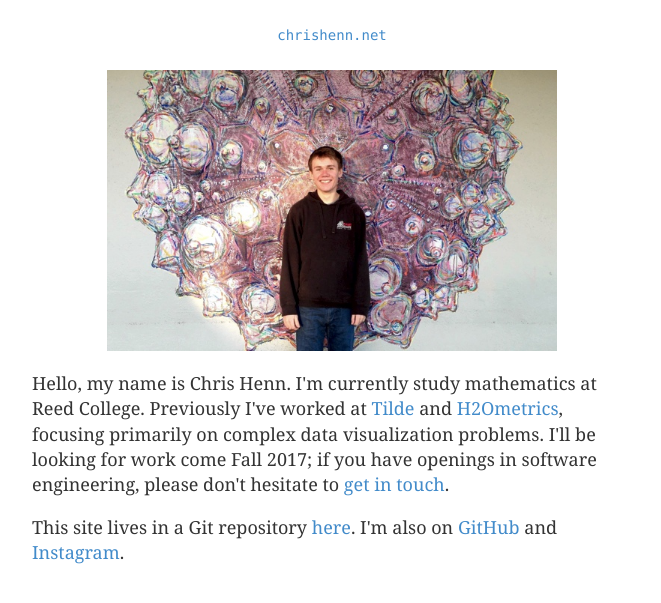
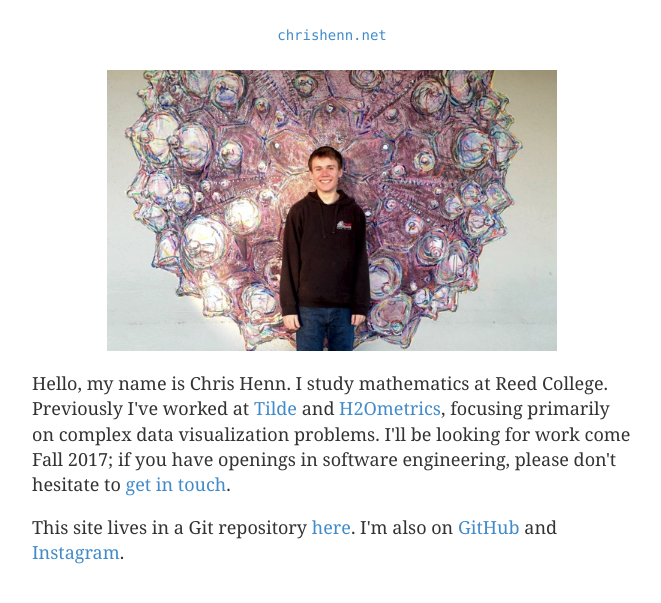
Before and after one commit to chnn/chrishenn-net, a Jekyll site: the page built from about.markdown, in a window 1280 px wide. Shown: the top 603 px of the page, without its empty margins (308-969 px from the left). Built offline with Jekyll 4.4.1, drawn with Linux system fonts in a browser that asks for light colours.

Commit message:
Fix typo

```diff
--- a/about.markdown
+++ b/about.markdown
@@ -5,6 +5,6 @@
 
 <div class="about-page">
   <img src="{{ site.baseurl }}/assets/images/me.jpg" class="me">
-  <p>Hello, my name is Chris Henn. I'm currently study mathematics at Reed College. Previously I've worked at <a href="http://www.tilde.io/">Tilde</a> and <a href="http://www.h2ometrics.com/">H2Ometrics</a>, focusing primarily on complex data visualization problems. I'll be looking for work come Fall 2017; if you have openings in software engineering, please don't hesitate to <a href="mailto:chris@chrishenn.net">get in touch</a>.</p>
+  <p>Hello, my name is Chris Henn. I study mathematics at Reed College. Previously I've worked at <a href="http://www.tilde.io/">Tilde</a> and <a href="http://www.h2ometrics.com/">H2Ometrics</a>, focusing primarily on complex data visualization problems. I'll be looking for work come Fall 2017; if you have openings in software engineering, please don't hesitate to <a href="mailto:chris@chrishenn.net">get in touch</a>.</p>
   <p>This site lives in a Git repository <a href="https://github.com/chnn/chnn.github.io">here</a>. I'm also on <a href="https://github.com/chnn">GitHub</a> and <a href="https://www.instagram.com/chnnnnnnnnnnnn/">Instagram</a>.</p>
 </div>
```
